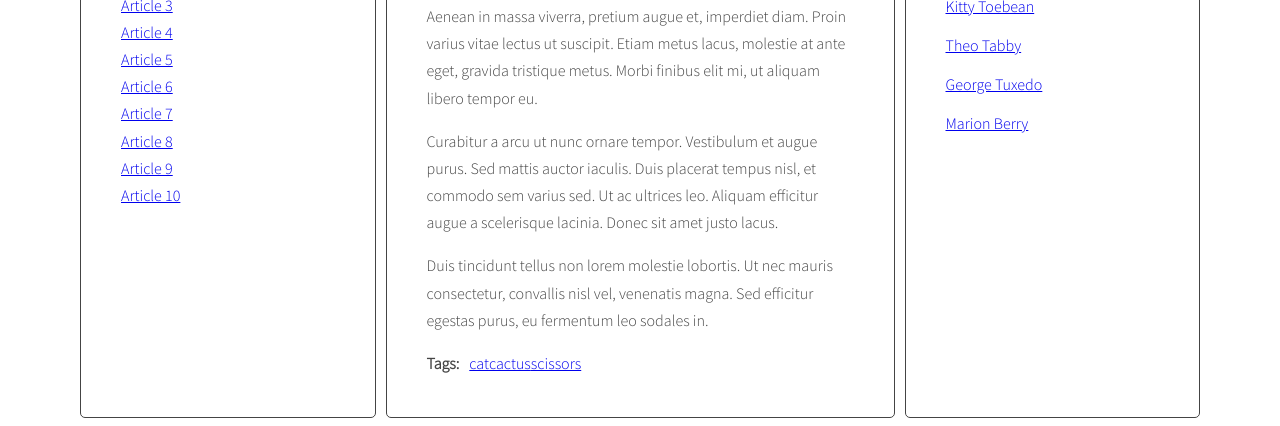
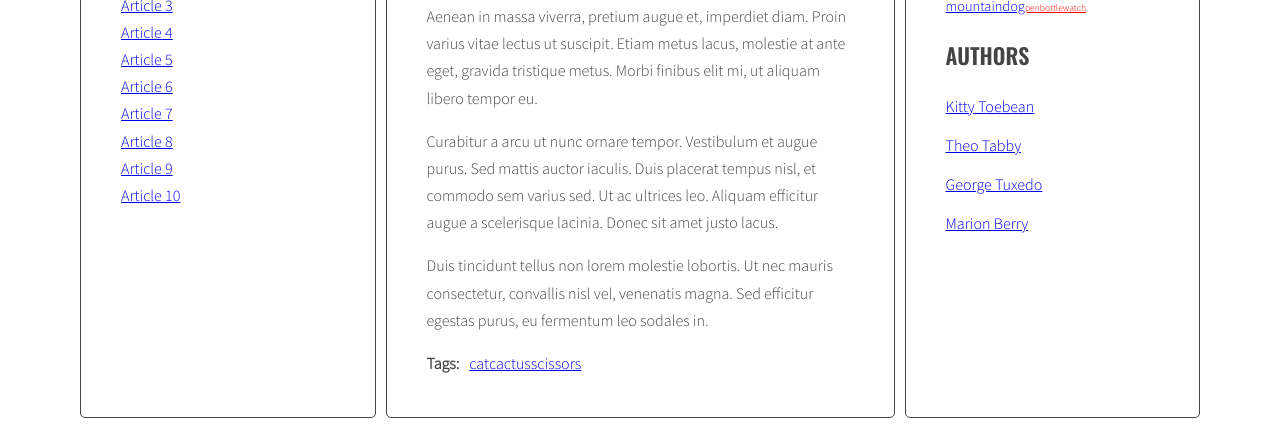
Before and after one commit to Maciej0o/javascript-blog, a website: page index.html in a window 1280 px wide. Shown: the part 421-847 px from the top of the page. Drawn offline with nearby package versions, Linux system fonts and the light colour scheme.

Commit message:
Add cloud with tags

```diff
--- a/js/script.js
+++ b/js/script.js
@@ -41,36 +41,27 @@
     optTitleSelector = '.post-title',
     optTitleListSelector = '.titles',
     optArticleTagsSelector = '.post-tags .list',
-    optArticleAuthorSelector = '.post .post-author';
+    optArticleAuthorSelector = '.post .post-author',
+    optTagsListSelector = '.tags.list',
+    optCloudClassCount = 5,
+    optCloudClassPrefix = 'tag-size-';
 
   function generateTitleLinks(customSelector = ''){
 
-    /* remove contents of titleList */
 
     const titleList = document.querySelector(optTitleListSelector);
     titleList.innerHTML = '';
     //console.log('customSelector', customSelector)
-    /* for each article */
     const articles = document.querySelectorAll(optArticleSelector + customSelector);
     //console.log('articles', articles)
     let html = '';
     for( let article of articles){
 
-      /* get the article id */
-
       const articleId = article.getAttribute('id');
-
-      /* find the title element */
 
       const articleTitle = article.querySelector(optTitleSelector).innerHTML;
 
-      /* get the title from the title element */
-
       const linkHTML = '<li><a href="#' + articleId + '"><span>' + articleTitle + '</span></a></li>';
-      /* create HTML of the link */
-
-
-      /* insert link into titleList */
 
       html = html + linkHTML;
     }
@@ -85,7 +76,36 @@
     link.addEventListener('click', titleClickHandler);
   }
 
+  function calculateTagsParams(tags){
+      const params = {
+        max : 0,
+        min : 999999
+      }
+      for(let tag in tags){
+        console.log(tag + ' is used ' + tags[tag] + ' times');
+        if(tags[tag] > params.max){
+          params.max = tags[tag];
+        }
+        if(tags[tag] < params.min){
+          params.min = tags[tag];
+        }
+      }
+      return params;
+  }
+
+  function calculateTagClass(count, params){
+    const normalizedCount = count - params.min;
+    const normalizedMax = params.max - params.min;
+    const percentage = normalizedCount / normalizedMax;
+    const classNumber = Math.floor( percentage * (optCloudClassCount - 1) + 1);
+
+    return(optCloudClassPrefix + classNumber);
+  }
+
   function generateTags(){
+
+    /* [NEW] create a new variable allTags with an empty object */
+    let allTags = {};
   /* find all articles */
     const articles = document.querySelectorAll(optArticleSelector)
 
@@ -105,16 +125,45 @@
       for( let tag of articleTagsArray){
         //console.log('tag', tag);
       /* generate HTML of the link */
-        const tagHTML = '<li><a href="#tag-' + tag +'">' + tag + '</a></li>';
+        const linkHTML = '<li><a href="#tag-' + tag +'">' + tag + '</a></li>';
         //console.log('tagHTML',  tagHTML);
       /* add generated code to html variable */
-        html = html + tagHTML;
+        html = html + linkHTML;
+
+        /* [NEW] check if this link is NOT already in allTags */
+      if(!allTags.hasOwnProperty(tag)){
+        /* [NEW] add generated code to allTags array */
+        allTags[tag] = 1;
+      } else{
+        allTags[tag]++;
+      }
+
     /* END LOOP: for each tag */
       }
     /* insert HTML of all the links into the tags wrapper */
       wrapperTags.innerHTML = html;
   /* END LOOP: for every article: */
     }
+    /* [NEW] find list of tags in right column */
+    const tagList = document.querySelector('.tags');
+
+    const tagsParams = calculateTagsParams(allTags);
+    console.log('tagsParams:', tagsParams)
+    /* [NEW] create variable for all links HTML code */
+    let allTagsHTML = '';
+
+    /* [NEW] START LOOP: for each tag in allTags: */
+    for(let tag in allTags){
+
+      /* [NEW] generate code of a link and add it to allTagsHTML */
+      allTagsHTML +='<li><a class="' + calculateTagClass(allTags[tag],tagsParams) + '" href="#tag-' + tag + '">'+ tag + '</a></li>';
+      console.log(allTagsHTML)
+      /* [NEW] END LOOP: for each tag in allTags: */
+    }
+    /* [NEW] add html from allTagsHTML to tagList */
+    tagList.innerHTML = allTagsHTML;
+    //tagList.innerHTML = allTags.join(' ');
+    //console.log(allTags);
   }
 
   generateTags();
--- a/sass/style.scss
+++ b/sass/style.scss
@@ -118,3 +118,32 @@ body {
     margin: 0 10px 0 0;
   }
 }
+ /* Tags */
+ .tag-size-1 {
+   font-size: 60%;
+   color: red;
+ }
+
+ .tag-size-2 {
+   font-size: 90%;
+   color: blue;
+ }
+
+ .tag-size-3 {
+   font-size: 120%;
+   color: green;
+ }
+
+ .tag-size-4 {
+   font-size: 160%;
+   color: black;
+ }
+
+ .tag-size-5 {
+   font-size: 200%;
+   color: purple;
+ }
+
+.sidebar .tags li {
+  display: inline-block;
+}
```
Also changed, not shown: css/style.css, 1 other file.
